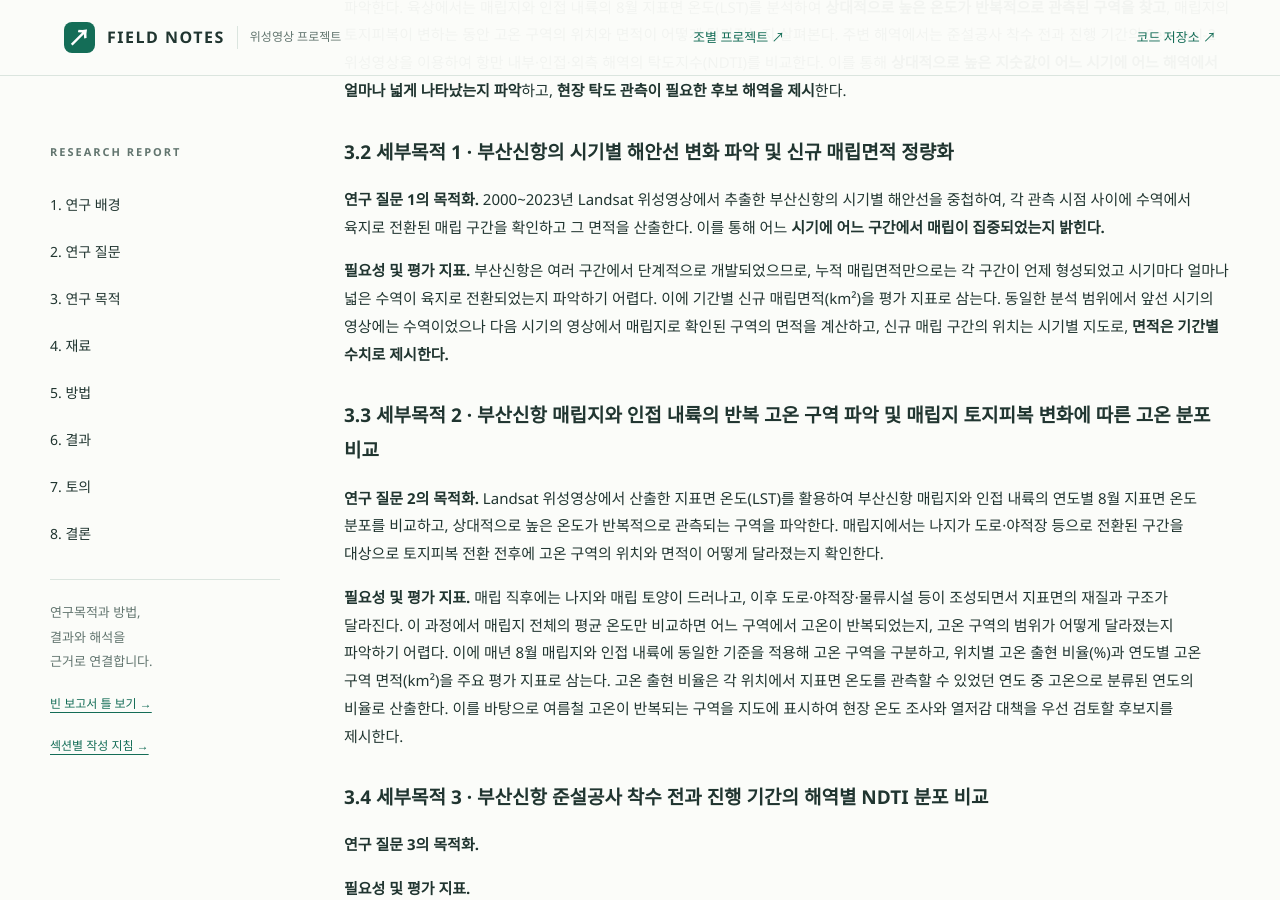
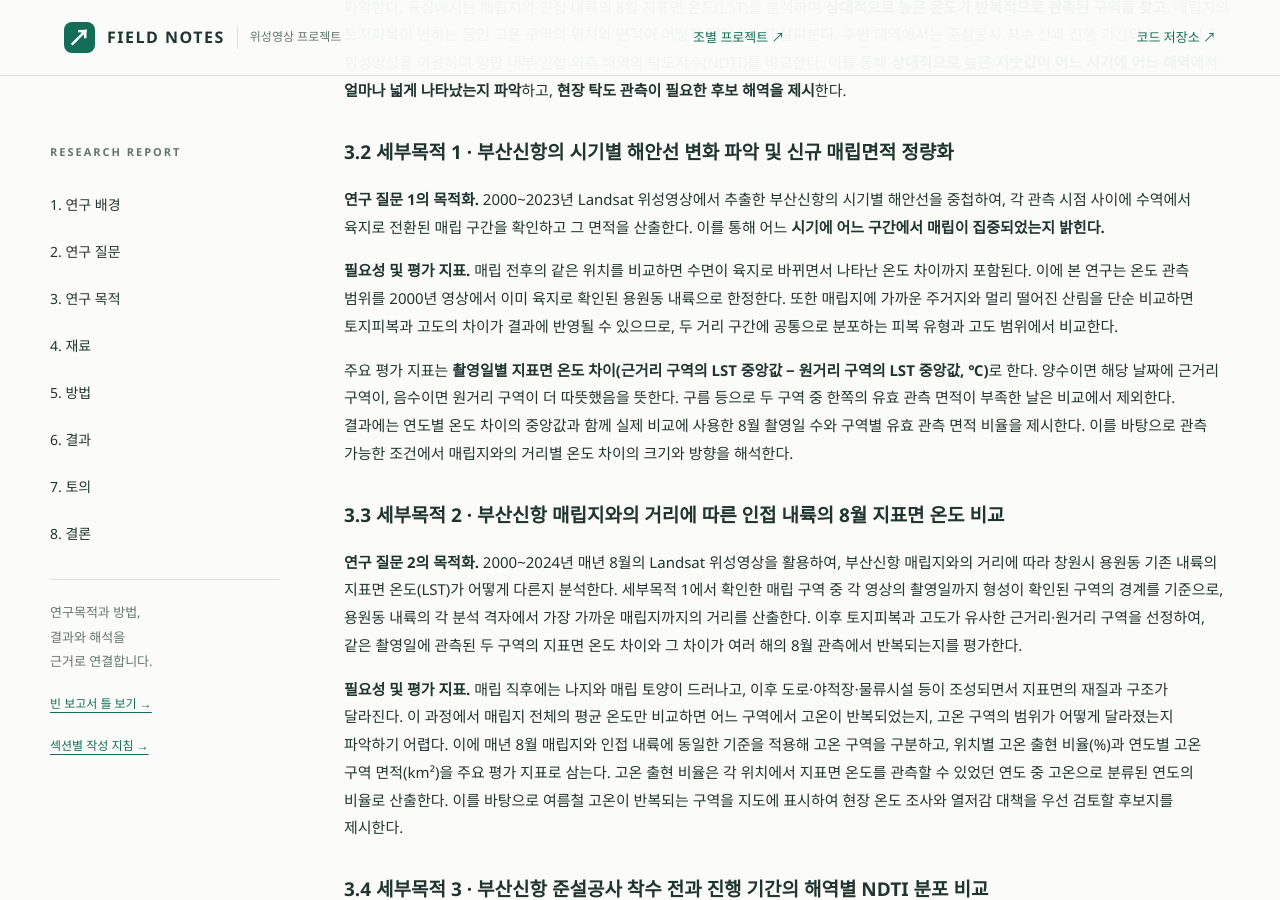
Before and after one commit to chasooin/class2026_02_surveying2_team5, a Jekyll site: the page built from docs/index.md, in a window 1280 px wide and 900 px high, scrolled down 10026 px. Built offline with Jekyll 4.4.1, drawn with Linux system fonts in a browser that asks for light colours.

Commit message:
Update index.md

```diff
--- a/docs/index.md
+++ b/docs/index.md
@@ -123,11 +123,13 @@ badge: "DEMO / 실제 관측 결과 아님"
 
 **연구 질문 1의 목적화.** 2000~2023년 Landsat 위성영상에서 추출한 부산신항의 시기별 해안선을 중첩하여, 각 관측 시점 사이에 수역에서 육지로 전환된 매립 구간을 확인하고 그 면적을 산출한다. 이를 통해 어느 **시기에 어느 구간에서 매립이 집중되었는지 밝힌다.**
 
-**필요성 및 평가 지표.** 부산신항은 여러 구간에서 단계적으로 개발되었으므로, 누적 매립면적만으로는 각 구간이 언제 형성되었고 시기마다 얼마나 넓은 수역이 육지로 전환되었는지 파악하기 어렵다. 이에 기간별 신규 매립면적(km²)을 평가 지표로 삼는다. 동일한 분석 범위에서 앞선 시기의 영상에는 수역이었으나 다음 시기의 영상에서 매립지로 확인된 구역의 면적을 계산하고, 신규 매립 구간의 위치는 시기별 지도로, **면적은 기간별 수치로 제시한다.**
+**필요성 및 평가 지표.** 매립 전후의 같은 위치를 비교하면 수면이 육지로 바뀌면서 나타난 온도 차이까지 포함된다. 이에 본 연구는 온도 관측 범위를 2000년 영상에서 이미 육지로 확인된 용원동 내륙으로 한정한다. 또한 매립지에 가까운 주거지와 멀리 떨어진 산림을 단순 비교하면 토지피복과 고도의 차이가 결과에 반영될 수 있으므로, 두 거리 구간에 공통으로 분포하는 피복 유형과 고도 범위에서 비교한다.
 
-### 3.3 세부목적 2 · 부산신항 매립지와 인접 내륙의 반복 고온 구역 파악 및 매립지 토지피복 변화에 따른 고온 분포 비교
+주요 평가 지표는 **촬영일별 지표면 온도 차이(근거리 구역의 LST 중앙값 − 원거리 구역의 LST 중앙값, ℃)**로 한다. 양수이면 해당 날짜에 근거리 구역이, 음수이면 원거리 구역이 더 따뜻했음을 뜻한다. 구름 등으로 두 구역 중 한쪽의 유효 관측 면적이 부족한 날은 비교에서 제외한다. 결과에는 연도별 온도 차이의 중앙값과 함께 실제 비교에 사용한 8월 촬영일 수와 구역별 유효 관측 면적 비율을 제시한다. 이를 바탕으로 관측 가능한 조건에서 매립지와의 거리별 온도 차이의 크기와 방향을 해석한다.
 
-**연구 질문 2의 목적화.** Landsat 위성영상에서 산출한 지표면 온도(LST)를 활용하여 부산신항 매립지와 인접 내륙의 연도별 8월 지표면 온도 분포를 비교하고, 상대적으로 높은 온도가 반복적으로 관측되는 구역을 파악한다. 매립지에서는 나지가 도로·야적장 등으로 전환된 구간을 대상으로 토지피복 전환 전후에 고온 구역의 위치와 면적이 어떻게 달라졌는지 확인한다.
+### 3.3 세부목적 2 · 부산신항 매립지와의 거리에 따른 인접 내륙의 8월 지표면 온도 비교
+
+**연구 질문 2의 목적화.** 2000~2024년 매년 8월의 Landsat 위성영상을 활용하여, 부산신항 매립지와의 거리에 따라 창원시 용원동 기존 내륙의 지표면 온도(LST)가 어떻게 다른지 분석한다. 세부목적 1에서 확인한 매립 구역 중 각 영상의 촬영일까지 형성이 확인된 구역의 경계를 기준으로, 용원동 내륙의 각 분석 격자에서 가장 가까운 매립지까지의 거리를 산출한다. 이후 토지피복과 고도가 유사한 근거리·원거리 구역을 선정하여, 같은 촬영일에 관측된 두 구역의 지표면 온도 차이와 그 차이가 여러 해의 8월 관측에서 반복되는지를 평가한다.
 
 **필요성 및 평가 지표.** 매립 직후에는 나지와 매립 토양이 드러나고, 이후 도로·야적장·물류시설 등이 조성되면서 지표면의 재질과 구조가 달라진다. 이 과정에서 매립지 전체의 평균 온도만 비교하면 어느 구역에서 고온이 반복되었는지, 고온 구역의 범위가 어떻게 달라졌는지 파악하기 어렵다. 이에 매년 8월 매립지와 인접 내륙에 동일한 기준을 적용해 고온 구역을 구분하고, 위치별 고온 출현 비율(%)과 연도별 고온 구역 면적(km²)을 주요 평가 지표로 삼는다. 고온 출현 비율은 각 위치에서 지표면 온도를 관측할 수 있었던 연도 중 고온으로 분류된 연도의 비율로 산출한다. 이를 바탕으로 여름철 고온이 반복되는 구역을 지도에 표시하여 현장 온도 조사와 열저감 대책을 우선 검토할 후보지를 제시한다.
 
```
